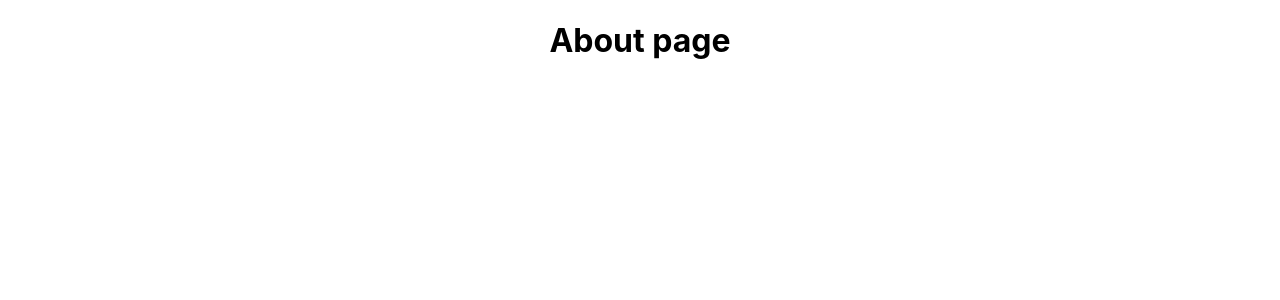
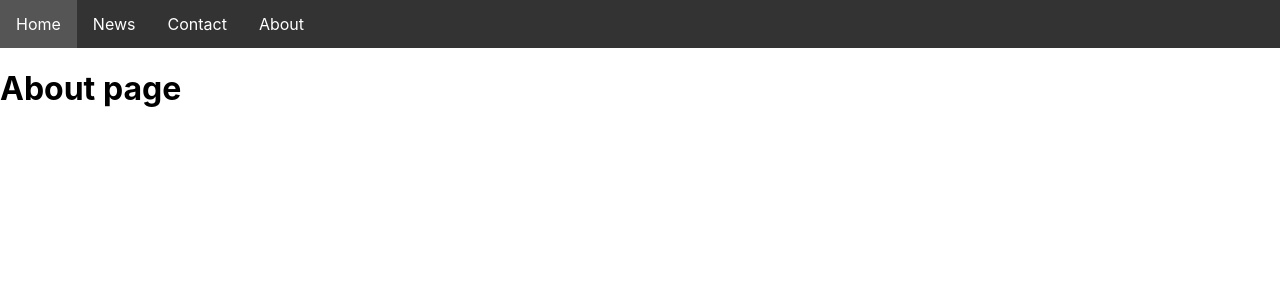
Before and after one commit to Daeriss/ActuGaming, a React (Create React App) app: page /about in a window 1280 px wide. Shown: the top 300 px of the page. Built offline with nearby package versions, Linux system fonts and the light colour scheme.

Commit message:
INIT - ajoute compoment navbar fonctionnel revoir css de la navbar + modification du app.js

```diff
--- a/src/App.js
+++ b/src/App.js
@@ -11,11 +11,15 @@ import LoginPage from "./pages/LoginPage/LoginPage";
 import ArticlePage from "./pages/ArticlePage/ArticlePage";
 import ArticlesPage from "./pages/ArticlesPages/ArticlesPage";
 import MentionLegalPage from "./pages/MentionLegalPage/MentionLegalPage";
+import NavBar from "./components/NavBar/NavBar";
 
 function App() {
     return (
-        <div className="App">
+        <div className='container-fluid p-0'>
             <Router>
+                <div className='row'>
+                    <NavBar />
+                </div>
                 <Routes>
                     <Route path=""  element={<HomePage/>} ></Route>
                     <Route path="/about" element={<AboutPage/>}></Route>
@@ -23,7 +27,7 @@ function App() {
                     <Route path="/login"  element={<LoginPage/>} ></Route>
                     <Route path="/article" element={<ArticlePage/>}></Route>
                     <Route path="/articles" element={<ArticlesPage/>}></Route>
-                    <Route path="mentionLegal" elemet={<MentionLegalPage/>}></Route>
+                    <Route path="/mentionLegal" elemet={<MentionLegalPage/>}></Route>
                 </Routes>
             </Router>
         </div>
--- a/src/components/NavBar/NavBar.css
+++ b/src/components/NavBar/NavBar.css
@@ -0,0 +1,48 @@
+/* Change the link color on hover */
+li a:hover {
+    background-color: #555;
+    color: white;
+}
+
+.dropdown .dropbtn {
+    cursor: pointer;
+    font-size: 16px;
+    border: none;
+    outline: none;
+    color: white;
+    padding: 14px 16px;
+    background-color: inherit;
+    font-family: inherit;
+    margin: 0;
+}
+
+.navbar a:hover, .dropdown:hover .dropbtn, .dropbtn:focus {
+    background-color:  #555;
+    color: white;
+}
+
+.dropdown-content {
+    display: initial;
+    position: absolute;
+    background-color: #f9f9f9;
+    min-width: 160px;
+    box-shadow: 0px 8px 16px 0px rgba(0,0,0,0.2);
+    z-index: 1;
+}
+
+.dropdown-content a {
+    background-color: #555;
+    color: #ddd;
+    padding: 12px 16px;
+    text-decoration: none;
+    display: block;
+    text-align: left;
+}
+
+.dropdown-content a:hover {
+    background-color: #ddd;
+}
+
+.show {
+    display: block;
+}
--- a/src/components/NavBar/NavBar.jsx
+++ b/src/components/NavBar/NavBar.jsx
@@ -0,0 +1,87 @@
+import React, {useState} from "react";
+import './NavBar.css';
+import { Box, ClickAwayListener} from "@mui/material";
+import ALink from "../Atomic/ALink";
+
+
+
+
+function NavBar(){
+
+    let mystyle = {
+        navBarUl :{
+            listStyleType: 'none',
+            margin: 0,
+            padding: 0,
+            //overflow: 'hidden',
+            backgroundColor: '#333',
+            display: 'flex',
+            flexDirection: 'row'
+        },
+        navBarLi: {
+            //float: 'left'
+        },
+        navBarA: {
+            display: 'block',
+            color: 'white',
+            textAlign: 'center',
+            padding: '14px 16px',
+            textDecoration: 'none',
+        }
+    }
+
+    let [displayBlock, setDisplayBlock] = useState(false);
+
+    const handleClick = () => {
+        setDisplayBlock((prev) => !prev);
+    };
+
+    const handleClickAway = () => {
+        setDisplayBlock(false);
+    };
+
+
+    return(
+        <nav>
+            <ul style={mystyle.navBarUl}>
+                <li style={mystyle.navBarLi}>
+                    <ALink styles={mystyle.navBarA} to="/" >Home</ALink>
+                </li>
+                <li style={mystyle.navBarLi}>
+                    <div className="dropdown">
+
+                        <ClickAwayListener onClickAway={handleClickAway}>
+                            <div>
+                                <button style={mystyle.navBarA} onClick={() => handleClick()} className="dropbtn">News
+                                    <i className="fa fa-caret-down"></i>
+                                </button>
+                                {displayBlock ? (
+                                    <Box>
+                                        <div className={['dropdown-content'].join(" ")} id="myDropdown">
+                                            <ALink to="/contact">Contacter nous</ALink>
+                                            <ALink to='/login'>Login</ALink>
+                                            <ALink to='/article'>Article</ALink>
+                                            <ALink to='/articles'>Articles</ALink>
+                                        </div>
+                                    </Box>
+                                ) : null}
+                            </div>
+                        </ClickAwayListener>
+                    </div>
+                </li>
+                <li style={mystyle.navBarLi}>
+                    <ALink styles={mystyle.navBarA} to="/contact" >Contact</ALink>
+                </li>
+                <li style={mystyle.navBarLi}>
+                    <ALink styles={mystyle.navBarA} to="/about" >About</ALink>
+                </li>
+            </ul>
+        </nav>
+
+    )
+
+}
+
+
+
+export default NavBar;
```
